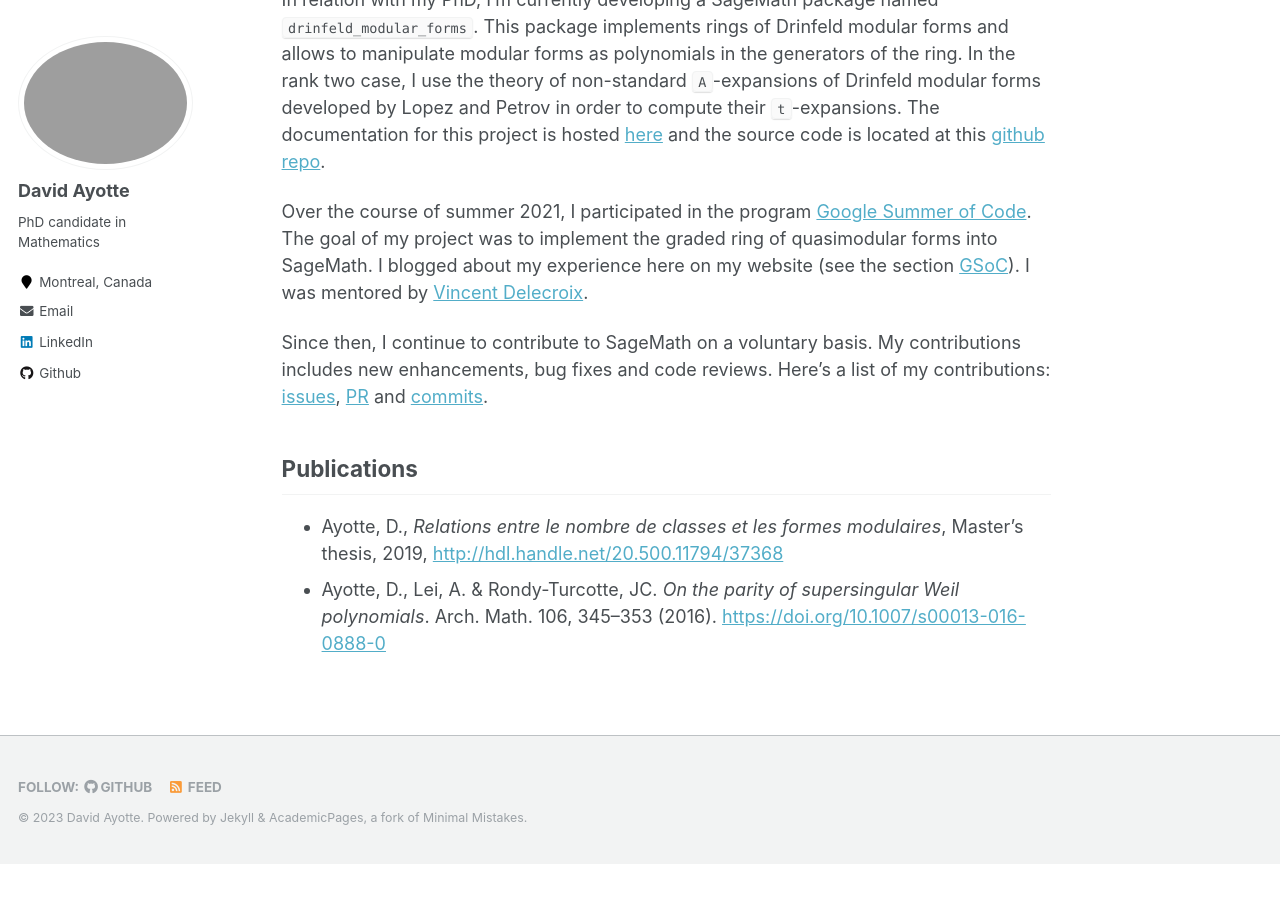
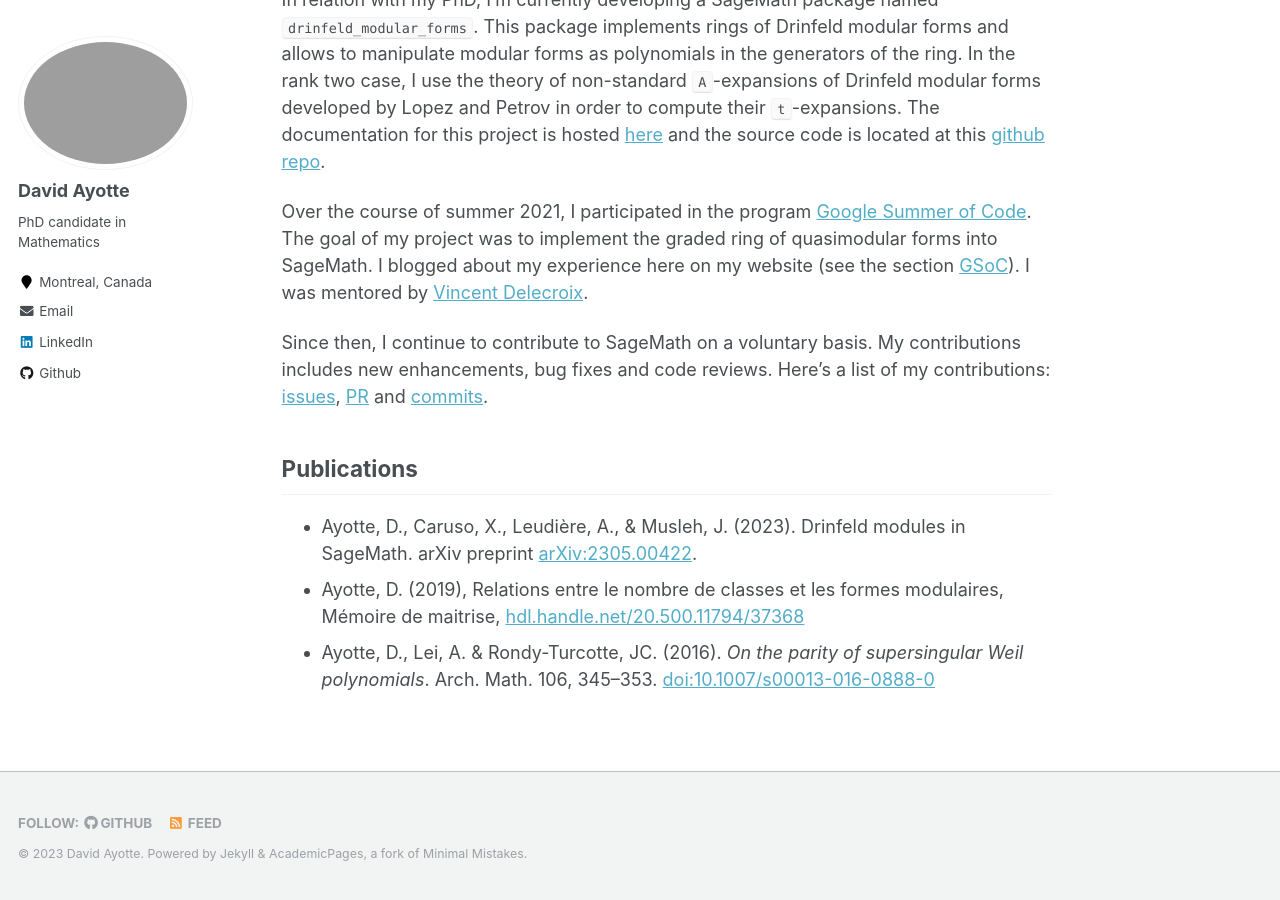
Before and after one commit to DavidAyotte/davidayotte.github.io, a Jekyll site: the page built from _pages/research.md, in a window 1280 px wide and 900 px high, scrolled down 837 px. Built offline with Jekyll 4.4.1, drawn with Linux system fonts in a browser that asks for light colours; before the commit the page ends 1701 px from its top, so only the background shows below that.

Commit message:
update CV, update Linkedin url, and update publications

```diff
--- a/_config.yml
+++ b/_config.yml
@@ -102,7 +102,7 @@ author:
   instagram        :
   impactstory      : #"https://profiles.impactstory.org/u/xxxx-xxxx-xxxx-xxxx"
   lastfm           :
-  linkedin         : https://www.linkedin.com/in/david-ayotte-b93418186/
+  linkedin         : d-ayotte/
   orcid            : #"http://orcid.org/yourorcidurl"
   pinterest        :
   soundcloud       :
--- a/_pages/research.md
+++ b/_pages/research.md
@@ -27,5 +27,6 @@ Since then, I continue to contribute to SageMath on a voluntary basis. My contri
 
 ## Publications
 
-* Ayotte, D., *Relations entre le nombre de classes et les formes modulaires*, Master's thesis, 2019, [http://hdl.handle.net/20.500.11794/37368](http://hdl.handle.net/20.500.11794/37368)
-* Ayotte, D., Lei, A. & Rondy-Turcotte, JC. *On the parity of supersingular Weil polynomials*. Arch. Math. 106, 345–353 (2016). [https://doi.org/10.1007/s00013-016-0888-0](https://doi.org/10.1007/s00013-016-0888-0)
+* Ayotte, D., Caruso, X., Leudière, A., & Musleh, J. (2023). Drinfeld modules in SageMath. arXiv preprint [arXiv:2305.00422](https://arxiv.org/abs/2305.00422).
+* Ayotte, D. (2019), Relations entre le nombre de classes et les formes modulaires, Mémoire de maitrise, [hdl.handle.net/20.500.11794/37368](http://hdl.handle.net/20.500.11794/37368)
+* Ayotte, D., Lei, A. & Rondy-Turcotte, JC. (2016). *On the parity of supersingular Weil polynomials*. Arch. Math. 106, 345–353. [doi:10.1007/s00013-016-0888-0](https://doi.org/10.1007/s00013-016-0888-0)
```
Also changed, not shown: _pages/cv.md (+2 -1 lines), 2 other files.
